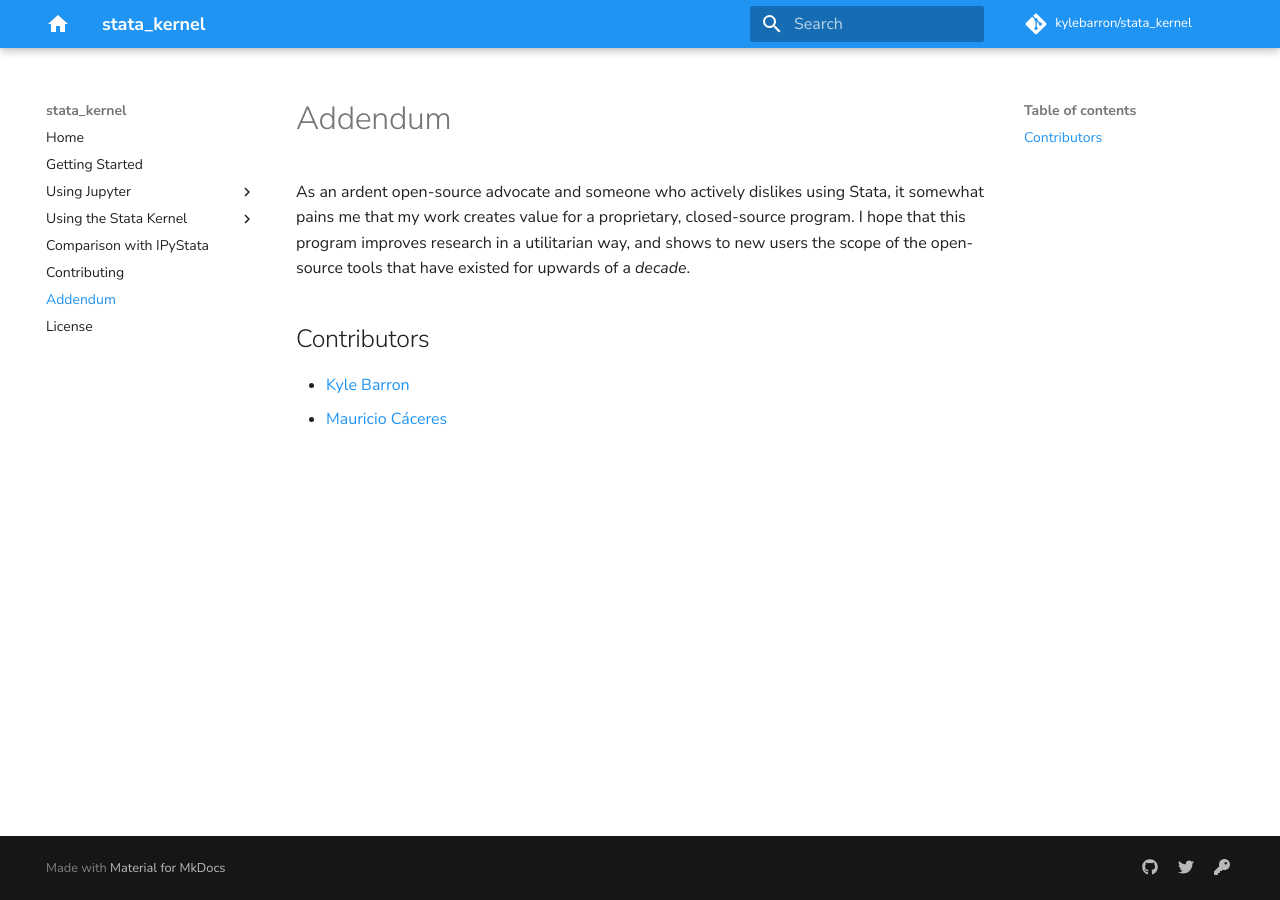
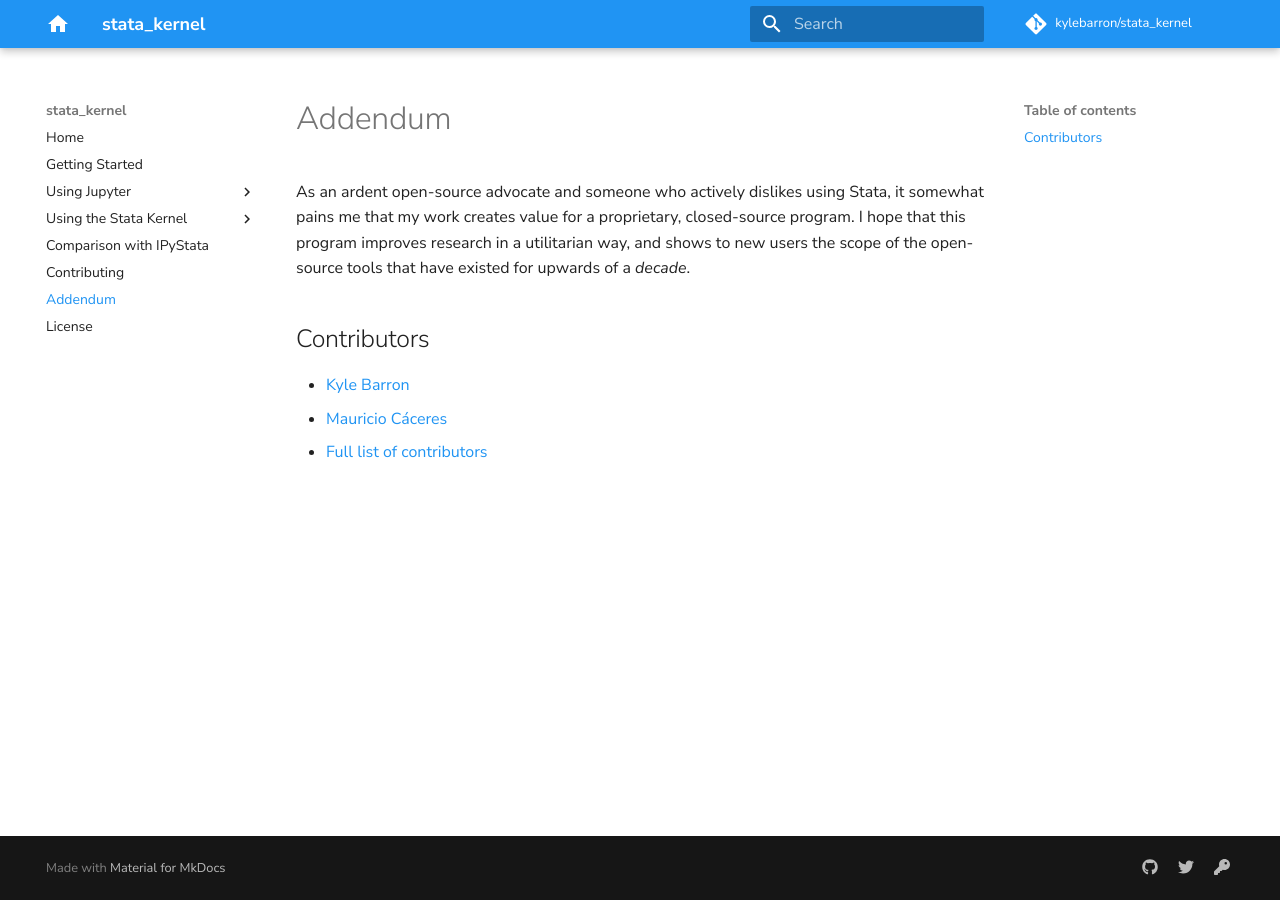
Before and after one commit to kylebarron/stata_kernel, an MkDocs documentation site: the page built from docs/src/addendum.md, in a window 1280 px wide. Built offline with MkDocs 1.6.1 and Material for MkDocs 9.7.7, drawn with Linux system fonts in a browser that asks for light colours; comment, search, counter and statistics services are not loaded.

Commit message:
Add full list of contributors to docs

```diff
--- a/docs/src/addendum.md
+++ b/docs/src/addendum.md
@@ -10,3 +10,4 @@ upwards of a _decade_.
 
 - [Kyle Barron](https://github.com/kylebarron)
 - [Mauricio Cáceres](https://github.com/mcaceresb)
+- [Full list of contributors](https://github.com/kylebarron/stata_kernel/graphs/contributors)
```
